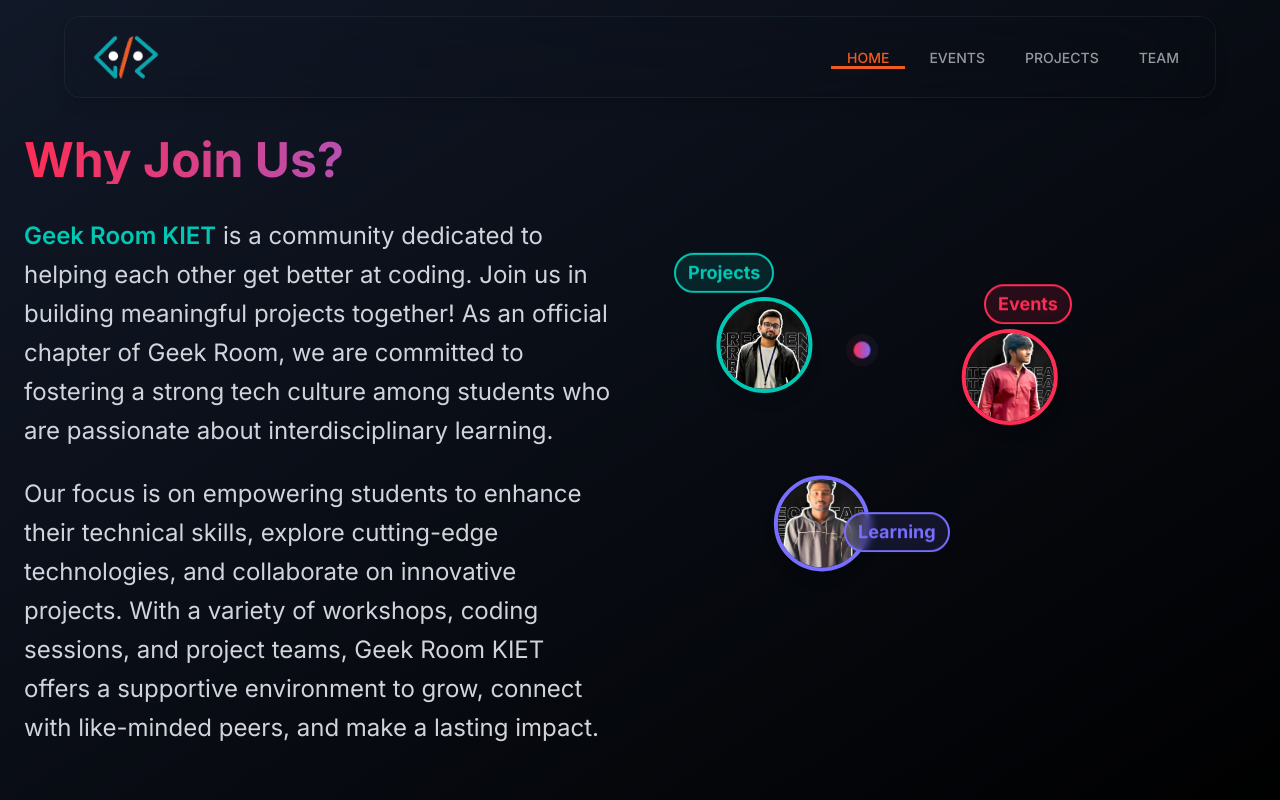
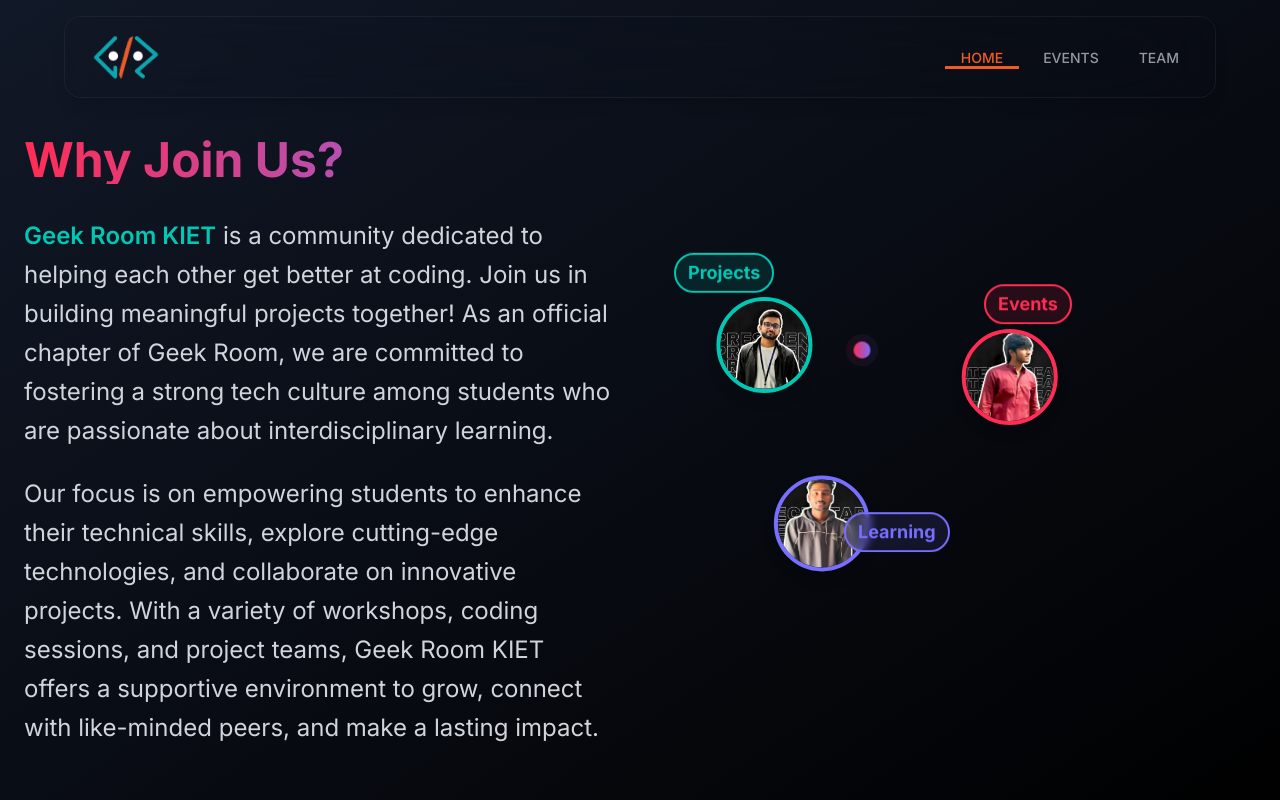
Before and after one commit to GEEK-ROOM-KIET/geekroom-kiet, a Next.js app: page / in a window 1280 px wide. Shown: the top 800 px of the page. Built offline with nearby package versions, Linux system fonts and the light colour scheme.

Commit message:
fix: overlapping of header above splash screen, removed project link

```diff
--- a/src/components/Navbar.tsx
+++ b/src/components/Navbar.tsx
@@ -10,7 +10,7 @@
 const navLinks = [
   { href: "/", label: "Home" },
   { href: "/events", label: "Events" },
-  { href: "/projects", label: "Projects" },
+  // { href: "/projects", label: "Projects" },
   // { href: "/gallery", label: "Gallery" },
   { href: "/team", label: "Team" },
 ];
@@ -53,7 +53,7 @@
   return (
     <>
       {/* Main Navbar Container */}
-      <header className="fixed top-0 left-0 w-full z-50 flex justify-center items-center">
+      <header className="fixed top-0 left-0 w-full z-40 flex justify-center items-center">
         <nav className="w-[90%] h-full mx-5 my-4 bg-black-900/90 backdrop-blur-[50px] rounded-2xl shadow-lg border border-gray-700/30">
           <div className="w-full h-24 lg:h-20 flex items-center">
             {/* Left Container - Logo */}
```
